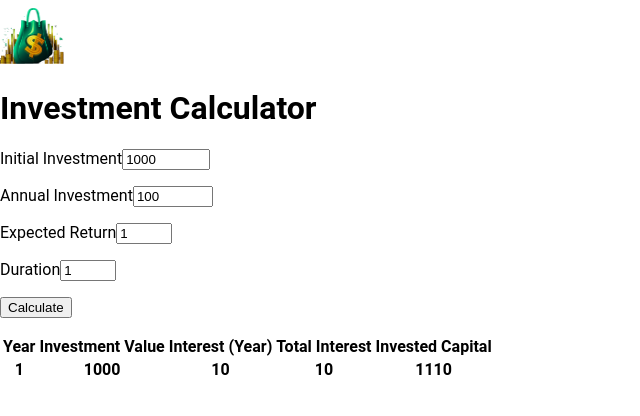
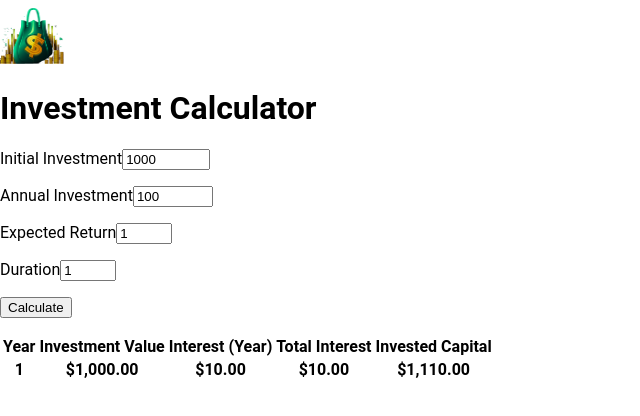
Before and after one commit to farooq-teqniqly/udacity-angular, an Angular app in the folder calculator/: page / in a window 1280 px wide. Both pictures are taken after a click on the button "Calculate". Shown: the top 416 px of the page, without its empty margins (0-640 px from the left). Built offline with nearby package versions, Linux system fonts and the light colour scheme.

Commit message:
chore: Format monetary values using currency pipe.

```diff
--- a/calculator/src/app/invest-projection-table/invest-projection-table.component.html
+++ b/calculator/src/app/invest-projection-table/invest-projection-table.component.html
@@ -10,10 +10,10 @@
     @for (row of table(); track $index) {
       <tr>
         <th>{{ row.year }}</th>
-        <th>{{ row.investmentValue }}</th>
-        <th>{{ row.interestAmount }}</th>
-        <th>{{ row.totalInterest }}</th>
-        <th>{{ row.investmentCapital }}</th>
+        <th>{{ row.investmentValue | currency }}</th>
+        <th>{{ row.interestAmount | currency }}</th>
+        <th>{{ row.totalInterest | currency }}</th>
+        <th>{{ row.investmentCapital | currency }}</th>
       </tr>
     }
   </thead>
--- a/calculator/src/app/invest-projection-table/invest-projection-table.component.ts
+++ b/calculator/src/app/invest-projection-table/invest-projection-table.component.ts
@@ -1,9 +1,10 @@
 import { Component, input } from "@angular/core";
 import { InvestmentProjectionTableRow } from "./investment-projection-table-row";
+import { CurrencyPipe } from "@angular/common";
 
 @Component({
   selector: "app-invest-projection-table",
-  imports: [],
+  imports: [CurrencyPipe],
   templateUrl: "./invest-projection-table.component.html",
   styleUrl: "./invest-projection-table.component.css",
 })
```
